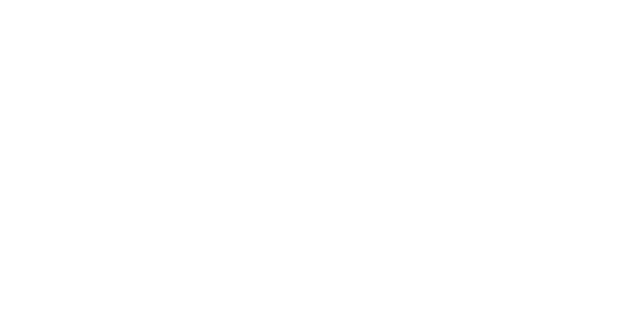
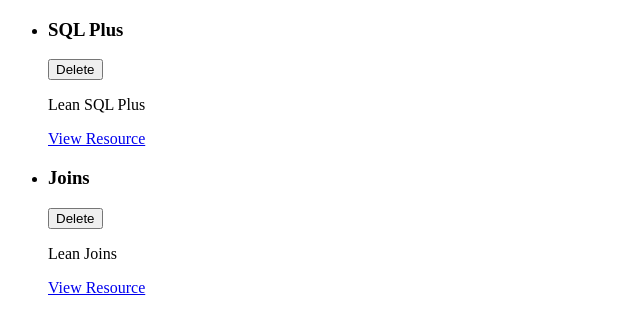
Before and after one commit to RodriguesFRodrigo/The-Learning-Resources-App-2022, a Vue app: page / in a window 1280 px wide. Shown: the top 334 px of the page, without its empty margins (0-640 px from the left). Built offline with nearby package versions, Linux system fonts and the light colour scheme.

Commit message:
component LearningResource

```diff
--- a/src/App.vue
+++ b/src/App.vue
@@ -1,25 +1,38 @@
 <template>
     <ul>
-
+        <learning-resource
+            v-for="res in storedResources"
+            :key="res.id"
+            :title="res.title"
+            :description="res.description"
+            :link="res.link"
+        >
+        </learning-resource>
     </ul>
 </template>
 
 <script>
+import LearningResource from './componets/learning-resources/LearningResource.vue';
+
 export default {
+    components: {
+        LearningResource,
+    },
+
     data() {
         return {
             storedResources: [
                 {
-                    id: '',
-                    title: '',
-                    description: '',
-                    link: '',
+                    id: 'sql',
+                    title: 'SQL Plus',
+                    description: 'Lean SQL Plus',
+                    link: 'https://www.oracle.com/br/database/technologies/sqlplus-cloud.html',
                 },
                 {
-                    id: '',
-                    title: '',
-                    description: '',
-                    link: '',
+                    id: 'joins',
+                    title: 'Joins',
+                    description: 'Lean Joins',
+                    link: 'https://www.devmedia.com.br/clausulas-inner-join-left-join-e-right-join-no-sql-server/18930',
                 }
             ]
         };
--- /dev/null
+++ b/src/componets/learning-resources/LearningResource.vue
@@ -0,0 +1,38 @@
+<template>
+    <li>
+        <div>
+            <header>
+                <h3>{{ title }}</h3>
+                <button>Delete</button>
+            </header>
+        </div>
+        <p>{{ description }}</p>
+        <nav>
+            <a :href="link">View Resource</a>
+        </nav>
+    </li>
+</template>
+
+<script>
+export default {
+    props: {
+        title: {
+            type: String,
+            required: true,
+        },
+        description: {
+            type: String,
+            required: true,
+        },
+        link: {
+            type: String,
+            required: true,
+        },
+    },
+
+}
+</script>
+
+<style>
+
+</style>
--- a/src/main.js
+++ b/src/main.js
@@ -1,3 +1,4 @@
 import { createApp } from 'vue';
+import App from './App.vue';
 
-createApp({}).mount('#app');
+createApp(App).mount('#app');
```
